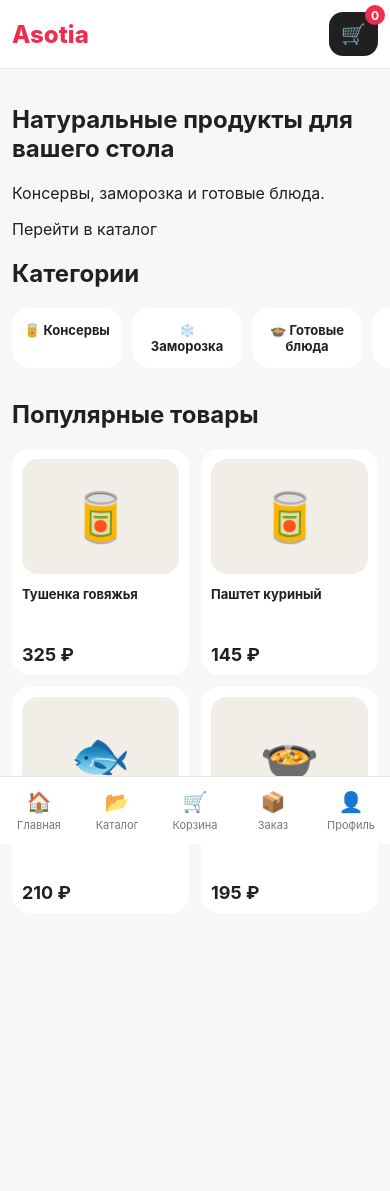
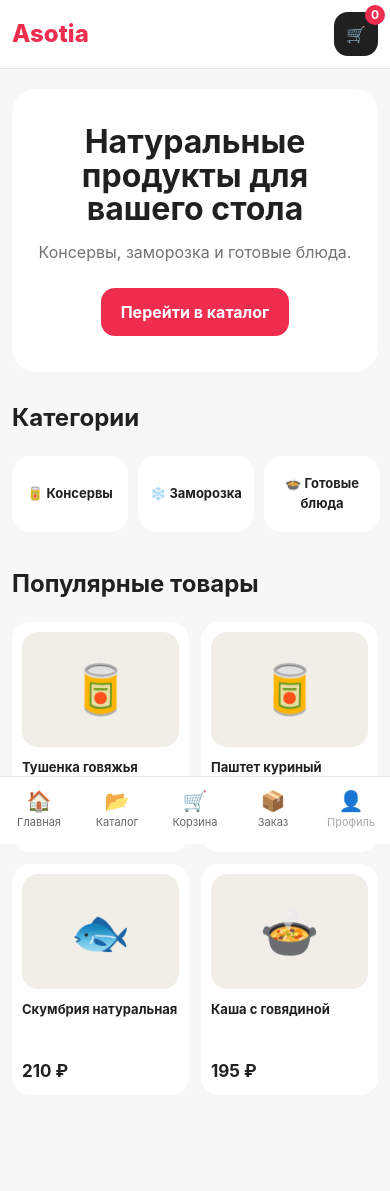
Before and after one commit to Klaus8k/asotia, a Django app: page / in a window 390 px wide. Before the commit the page ends 899 px from the top, so only its background shows below. Run offline with Django 5.2, Linux system fonts and the light colour scheme.

Commit message:
Refine mobile storefront UI

```diff
--- a/static/css/site.css
+++ b/static/css/site.css
@@ -1,12 +1,36 @@
+:root {
+  --color-accent: #ef2d4f;
+  --color-text: #202020;
+  --color-muted: #727272;
+  --color-page: #f7f7f7;
+  --color-surface: #ffffff;
+  --color-soft: #f1eee8;
+  --color-border: #e8e8e8;
+  --content-width: 1180px;
+  --mobile-nav-height: 68px;
+}
+
 * {
   box-sizing: border-box;
 }
 
+html {
+  min-width: 320px;
+}
+
 body {
+  min-height: 100vh;
   margin: 0;
-  font-family: Inter, system-ui, -apple-system, BlinkMacSystemFont, "Segoe UI", sans-serif;
-  background: #f7f7f7;
-  color: #202020;
+  font-family: Inter, system-ui, -apple-system, BlinkMacSystemFont, "Segoe UI",
+    sans-serif;
+  line-height: 1.5;
+  color: var(--color-text);
+  background: var(--color-page);
+}
+
+img {
+  display: block;
+  max-width: 100%;
 }
 
 a {
@@ -14,248 +38,214 @@ a {
   text-decoration: none;
 }
 
+button,
+input {
+  font: inherit;
+}
+
+.visually-hidden {
+  position: absolute;
+  width: 1px;
+  height: 1px;
+  padding: 0;
+  margin: -1px;
+  overflow: hidden;
+  clip: rect(0, 0, 0, 0);
+  white-space: nowrap;
+  border: 0;
+}
+
 .site-header {
-  background: #ffffff;
-  border-bottom: 1px solid #e8e8e8;
   position: sticky;
   top: 0;
-  z-index: 10;
+  z-index: 30;
+  background: var(--color-surface);
+  border-bottom: 1px solid var(--color-border);
 }
 
 .header-container {
-  max-width: 1180px;
-  margin: 0 auto;
-  padding: 14px 16px;
   display: flex;
   align-items: center;
   gap: 20px;
+  width: min(100%, var(--content-width));
+  margin: 0 auto;
+  padding: 14px 16px;
 }
 
 .logo {
+  flex: 0 0 auto;
   font-size: 28px;
   font-weight: 800;
-  color: #ef2d4f;
+  line-height: 1;
+  color: var(--color-accent);
 }
 
 .search-form {
-  flex: 1;
+  flex: 1 1 auto;
 }
 
 .search-form input {
   width: 100%;
   height: 44px;
-  border: none;
+  padding: 0 16px;
+  color: var(--color-text);
+  background: #f1f1f1;
+  border: 1px solid transparent;
   border-radius: 14px;
-  padding: 0 16px;
-  background: #f1f1f1;
-  font-size: 15px;
+  outline: none;
+}
+
+.search-form input:focus {
+  background: var(--color-surface);
+  border-color: var(--color-accent);
 }
 
 .cart-button {
   position: relative;
-  padding: 12px 18px;
+  display: inline-flex;
+  align-items: center;
+  gap: 7px;
+  min-height: 44px;
+  padding: 10px 18px;
+  color: var(--color-surface);
+  background: var(--color-text);
   border-radius: 14px;
-  background: #202020;
-  color: #ffffff;
   font-weight: 700;
+}
+
+.cart-icon {
+  line-height: 1;
 }
 
 .cart-count {
   position: absolute;
   top: -7px;
   right: -7px;
+  display: grid;
+  place-items: center;
   min-width: 20px;
   height: 20px;
   padding: 0 5px;
+  color: var(--color-surface);
+  background: var(--color-accent);
   border-radius: 999px;
-  background: #ef2d4f;
-  color: #ffffff;
   font-size: 12px;
-  display: grid;
-  place-items: center;
+  line-height: 1;
 }
 
 .page-content {
-  max-width: 1180px;
+  width: min(100%, var(--content-width));
+  min-height: calc(100vh - 170px);
   margin: 0 auto;
-  padding: 24px 16px 90px;
+  padding: 28px 16px 72px;
 }
 
 .site-footer {
-  background: #ffffff;
-  border-top: 1px solid #e8e8e8;
   padding: 24px 16px;
+  background: var(--color-surface);
+  border-top: 1px solid var(--color-border);
 }
 
 .footer-container {
-  max-width: 1180px;
+  display: flex;
+  flex-wrap: wrap;
+  gap: 18px;
+  width: min(100%, var(--content-width));
   margin: 0 auto;
-  display: flex;
-  gap: 18px;
-  flex-wrap: wrap;
   color: #555;
+}
+
+.footer-container a:hover {
+  color: var(--color-accent);
 }
 
 .mobile-bottom-nav {
   display: none;
 }
 
-@media (max-width: 767px) {
-  .header-container {
-      padding: 12px;
-  }
+.hero {
+  padding: 52px 24px;
+  margin-bottom: 36px;
+  text-align: center;
+  background: var(--color-surface);
+  border-radius: 24px;
+}
 
-  .logo {
-      font-size: 24px;
-  }
+.hero h1 {
+  max-width: 720px;
+  margin: 0 auto 14px;
+  font-size: clamp(32px, 6vw, 56px);
+  line-height: 1.05;
+}
 
-  .search-form {
-      display: none;
-  }
+.hero p {
+  margin: 0 0 24px;
+  color: var(--color-muted);
+  font-size: 18px;
+}
 
-  .cart-button {
-      margin-left: auto;
-      padding: 10px 12px;
-      font-size: 0;
-  }
-
-  .cart-button::before {
-      content: "🛒";
-      font-size: 20px;
-  }
-
-  .page-content {
-      padding: 16px 12px 88px;
-  }
-
-  .site-footer {
-      display: none;
-  }
-
-  .mobile-bottom-nav {
-      position: fixed;
-      left: 0;
-      right: 0;
-      bottom: 0;
-      height: 68px;
-      background: #ffffff;
-      border-top: 1px solid #e8e8e8;
-      display: grid;
-      grid-template-columns: repeat(5, 1fr);
-      z-index: 20;
-  }
-
-  .mobile-bottom-nav a {
-      display: flex;
-      flex-direction: column;
-      align-items: center;
-      justify-content: center;
-      gap: 4px;
-      color: #777;
-  }
-
-  .mobile-bottom-nav span {
-      font-size: 20px;
-  }
-
-  .mobile-bottom-nav small {
-      font-size: 11px;
-  }
+.hero a {
+  display: inline-flex;
+  padding: 12px 20px;
+  color: var(--color-surface);
+  background: var(--color-accent);
+  border-radius: 14px;
+  font-weight: 700;
 }
 
 .categories {
   display: grid;
-  grid-template-columns: repeat(5, 1fr);
+  grid-template-columns: repeat(5, minmax(0, 1fr));
   gap: 12px;
   margin-bottom: 32px;
 }
 
 .categories a {
-  background: #ffffff;
+  display: grid;
+  place-items: center;
+  min-height: 58px;
+  padding: 14px;
+  text-align: center;
+  background: var(--color-surface);
   border-radius: 18px;
-  padding: 18px;
-  text-align: center;
   font-weight: 700;
 }
 
-.products {
+.home-product-grid,
+.product-grid {
   display: grid;
-  grid-template-columns: repeat(4, 1fr);
+  grid-template-columns: repeat(4, minmax(0, 1fr));
   gap: 18px;
 }
 
-.products article {
-  background: #ffffff;
+.home-product-card,
+.product-card {
+  min-width: 0;
+  padding: 14px;
+  overflow: hidden;
+  background: var(--color-surface);
   border-radius: 20px;
-  padding: 14px;
 }
 
-.products article > div {
-  height: 150px;
-  border-radius: 16px;
-  background: #f1eee8;
+.home-product-visual {
   display: grid;
   place-items: center;
+  height: 150px;
+  margin-bottom: 12px;
+  background: var(--color-soft);
+  border-radius: 16px;
   font-size: 56px;
-  margin-bottom: 12px;
 }
 
-.products h3 {
+.home-product-card h3 {
   min-height: 44px;
   margin: 0 0 12px;
   font-size: 16px;
   line-height: 1.3;
 }
 
-.products strong {
+.home-product-card strong {
   font-size: 22px;
-  color: #202020;
-}
-
-@media (max-width: 1024px) {
-  .products {
-      grid-template-columns: repeat(3, 1fr);
-  }
-}
-
-@media (max-width: 767px) {
-  .categories {
-      display: flex;
-      overflow-x: auto;
-      gap: 10px;
-      margin: 0 -12px 28px;
-      padding: 0 12px 4px;
-  }
-
-  .categories a {
-      min-width: 110px;
-      padding: 14px 10px;
-      font-size: 13px;
-  }
-
-  .products {
-      grid-template-columns: repeat(2, 1fr);
-      gap: 12px;
-  }
-
-  .products article {
-      border-radius: 18px;
-      padding: 10px;
-  }
-
-  .products article > div {
-      height: 115px;
-      font-size: 48px;
-  }
-
-  .products h3 {
-      min-height: 46px;
-      font-size: 13px;
-  }
-
-  .products strong {
-      font-size: 18px;
-  }
 }
 
 .catalog-page {
@@ -320,65 +321,286 @@ a {
 .product-category,
 .product-stock {
   margin: 0 0 6px;
-  color: #777;
+  color: var(--color-muted);
   font-size: 13px;
 }
 
 .product-bottom {
-  margin-top: 12px;
   display: flex;
   align-items: center;
   justify-content: space-between;
+  gap: 8px;
+  margin-top: auto;
+  padding-top: 12px;
 }
 
 .product-bottom strong {
+  min-width: 0;
   font-size: 22px;
+  white-space: nowrap;
 }
 
 .product-bottom button {
+  flex: 0 0 auto;
   width: 38px;
   height: 38px;
+  padding: 0;
+  color: var(--color-surface);
+  background: var(--color-accent);
   border: 0;
   border-radius: 13px;
-  background: #ef2d4f;
-  color: #ffffff;
   font-size: 26px;
   line-height: 1;
+  cursor: pointer;
 }
 
-.empty-message {
+.empty-message,
+.simple-page {
   padding: 24px;
+  background: var(--color-surface);
   border-radius: 18px;
-  background: #ffffff;
-  color: #777;
+}
+
+.breadcrumbs {
+  display: flex;
+  flex-wrap: wrap;
+  gap: 8px;
+  margin-bottom: 22px;
+  color: var(--color-muted);
+  font-size: 14px;
+}
+
+.product-detail-layout {
+  display: grid;
+  grid-template-columns: minmax(0, 1fr) minmax(280px, 0.8fr);
+  gap: 32px;
+}
+
+.product-detail-image,
+.product-detail-info {
+  padding: 24px;
+  background: var(--color-surface);
+  border-radius: 22px;
+}
+
+.product-detail-image {
+  display: grid;
+  place-items: center;
+  min-height: 420px;
+}
+
+.product-detail-image img {
+  width: 100%;
+  max-height: 520px;
+  object-fit: contain;
+}
+
+.product-detail-image span {
+  font-size: 96px;
+}
+
+.product-detail-info h1 {
+  margin: 0 0 18px;
+  font-size: 34px;
+  line-height: 1.1;
+}
+
+.product-detail-price {
+  margin: 0 0 20px;
+  font-size: 30px;
+  font-weight: 800;
+}
+
+.product-description {
+  margin-top: 28px;
+}
+
+.product-description h2 {
+  margin-bottom: 10px;
+  font-size: 20px;
+}
+
+@media (max-width: 1024px) {
+  .home-product-grid,
+  .product-grid {
+    grid-template-columns: repeat(3, minmax(0, 1fr));
+  }
 }
 
 @media (max-width: 767px) {
-  .catalog-header h1 {
-      font-size: 28px;
+  body {
+    padding-bottom: var(--mobile-nav-height);
+  }
+
+  .header-container {
+    gap: 12px;
+    padding: 12px;
+  }
+
+  .logo {
+    font-size: 24px;
+  }
+
+  .search-form {
+    display: none;
+  }
+
+  .cart-button {
+    min-width: 44px;
+    margin-left: auto;
+    padding: 10px 12px;
+  }
+
+  .cart-label {
+    display: none;
+  }
+
+  .page-content {
+    min-height: auto;
+    padding: 20px 12px 28px;
+  }
+
+  .site-footer {
+    display: none;
+  }
+
+  .mobile-bottom-nav {
+    position: fixed;
+    right: 0;
+    bottom: 0;
+    left: 0;
+    z-index: 40;
+    display: grid;
+    grid-template-columns: repeat(5, minmax(0, 1fr));
+    height: var(--mobile-nav-height);
+    background: var(--color-surface);
+    border-top: 1px solid var(--color-border);
+  }
+
+  .mobile-nav-item {
+    display: flex;
+    min-width: 0;
+    flex-direction: column;
+    align-items: center;
+    justify-content: center;
+    gap: 3px;
+    color: #666;
+  }
+
+  .mobile-nav-item span {
+    font-size: 20px;
+    line-height: 1;
+  }
+
+  .mobile-nav-item small {
+    overflow: hidden;
+    font-size: 11px;
+    text-overflow: ellipsis;
+    white-space: nowrap;
+  }
+
+  .mobile-nav-item-disabled {
+    color: #aaa;
+  }
+
+  .hero {
+    padding: 36px 18px;
+    margin-bottom: 28px;
+  }
+
+  .hero p {
+    font-size: 16px;
+  }
+
+  .categories {
+    display: flex;
+    gap: 10px;
+    margin: 0 -12px 28px;
+    padding: 0 12px 6px;
+    overflow-x: auto;
+    scrollbar-width: thin;
+  }
+
+  .categories a {
+    flex: 0 0 116px;
+    min-height: 76px;
+    padding: 12px 10px;
+    font-size: 13px;
+  }
+
+  .home-product-grid,
+  .product-grid {
+    grid-template-columns: repeat(2, minmax(0, 1fr));
+    gap: 12px;
+  }
+
+  .home-product-card,
+  .product-card {
+    padding: 10px;
+    border-radius: 18px;
+  }
+
+  .home-product-visual {
+    height: 115px;
+    font-size: 48px;
+  }
+
+  .home-product-card h3,
+  .product-info h3 {
+    min-height: 46px;
+    font-size: 13px;
   }
 
   .product-image {
-      height: 118px;
+    margin-bottom: 10px;
   }
 
-  .product-info h3 {
-      min-height: 50px;
-      font-size: 13px;
+  .product-image img {
+    padding: 6px;
+  }
+
+  .product-info {
+    min-height: 132px;
   }
 
   .product-category,
   .product-stock {
-      font-size: 12px;
+    font-size: 12px;
   }
 
+  .home-product-card strong,
   .product-bottom strong {
-      font-size: 18px;
+    font-size: 17px;
   }
 
   .product-bottom button {
-      width: 34px;
-      height: 34px;
-      border-radius: 12px;
+    width: 34px;
+    height: 34px;
+    border-radius: 12px;
+    font-size: 23px;
+  }
+
+  .catalog-header h1,
+  .simple-page h1 {
+    font-size: 28px;
+  }
+
+  .product-detail-layout {
+    grid-template-columns: 1fr;
+    gap: 16px;
+  }
+
+  .product-detail-image,
+  .product-detail-info {
+    padding: 16px;
+    border-radius: 18px;
+  }
+
+  .product-detail-image {
+    min-height: 280px;
+  }
+
+  .product-detail-info h1 {
+    font-size: 28px;
   }
 }
--- a/templates/base.html
+++ b/templates/base.html
@@ -11,105 +11,76 @@
     <link rel="stylesheet" href="{% static 'css/site.css' %}">
 </head>
 <body>
+<header class="site-header">
+    <div class="header-container">
+        <a href="{% url 'pages:home' %}" class="logo">Asotia</a>
 
-<header class="site-header">
-
-    <div class="header-container">
-
-        <a href="{% url 'pages:home' %}" class="logo">
-            Asotia
-        </a>
-
-        <form class="search-form"
-              action="{% url 'catalog:index' %}"
-              method="get">
-
+        <form
+            class="search-form"
+            action="{% url 'catalog:index' %}"
+            method="get"
+            role="search"
+        >
+            <label class="visually-hidden" for="site-search">
+                Поиск товаров
+            </label>
             <input
+                id="site-search"
                 type="search"
                 name="q"
                 placeholder="Найти товар..."
+                value="{{ request.GET.q|default:'' }}"
             >
-
         </form>
 
-        <a href="{% url 'cart:detail' %}"
-           class="cart-button">
-
-            🛒 Корзина
-
-            <span class="cart-count">
-                0
-            </span>
-
+        <a href="{% url 'cart:detail' %}" class="cart-button">
+            <span class="cart-icon" aria-hidden="true">🛒</span>
+            <span class="cart-label">Корзина</span>
+            <span class="cart-count">0</span>
         </a>
-
     </div>
-
 </header>
 
 <main class="page-content">
-
     {% block content %}
     {% endblock %}
-
 </main>
 
 <footer class="site-footer">
-
     <div class="footer-container">
-
-        <a href="{% url 'pages:about' %}">
-            О нас
-        </a>
-
-        <a href="{% url 'pages:contacts' %}">
-            Контакты
-        </a>
-
-        <a href="{% url 'pages:delivery' %}">
-            Доставка и оплата
-        </a>
-
-        <a href="{% url 'pages:privacy' %}">
-            Политика
-        </a>
-
-        <a href="{% url 'pages:terms' %}">
-            Соглашение
-        </a>
-
+        <a href="{% url 'pages:about' %}">О нас</a>
+        <a href="{% url 'pages:contacts' %}">Контакты</a>
+        <a href="{% url 'pages:delivery' %}">Доставка и оплата</a>
+        <a href="{% url 'pages:privacy' %}">Политика</a>
+        <a href="{% url 'pages:terms' %}">Соглашение</a>
     </div>
-
 </footer>
 
-<nav class="mobile-bottom-nav">
-
-    <a href="{% url 'pages:home' %}">
+<nav class="mobile-bottom-nav" aria-label="Основная мобильная навигация">
+    <a href="{% url 'pages:home' %}" class="mobile-nav-item">
         <span>🏠</span>
         <small>Главная</small>
     </a>
 
-    <a href="{% url 'catalog:index' %}">
+    <a href="{% url 'catalog:index' %}" class="mobile-nav-item">
         <span>📂</span>
         <small>Каталог</small>
     </a>
 
-    <a href="{% url 'cart:detail' %}">
+    <a href="{% url 'cart:detail' %}" class="mobile-nav-item">
         <span>🛒</span>
         <small>Корзина</small>
     </a>
 
-    <a href="{% url 'orders:checkout' %}">
+    <a href="{% url 'orders:checkout' %}" class="mobile-nav-item">
         <span>📦</span>
         <small>Заказ</small>
     </a>
 
-    <a href="#">
+    <span class="mobile-nav-item mobile-nav-item-disabled" aria-disabled="true">
         <span>👤</span>
         <small>Профиль</small>
-    </a>
-
+    </span>
 </nav>
-
 </body>
 </html>
--- a/templates/catalog/index.html
+++ b/templates/catalog/index.html
@@ -48,7 +48,7 @@
         </div>
 
         {% if products %}
-            <div class="products">
+            <div class="product-grid">
 
                 {% for product in products %}
                     <article class="product-card">
--- a/templates/pages/home.html
+++ b/templates/pages/home.html
@@ -56,28 +56,28 @@
 
     <h2>Популярные товары</h2>
 
-    <div class="products">
+    <div class="home-product-grid">
 
-        <article>
-            <div>🥫</div>
+        <article class="home-product-card">
+            <div class="home-product-visual">🥫</div>
             <h3>Тушенка говяжья</h3>
             <strong>325 ₽</strong>
         </article>
 
-        <article>
-            <div>🥫</div>
+        <article class="home-product-card">
+            <div class="home-product-visual">🥫</div>
             <h3>Паштет куриный</h3>
             <strong>145 ₽</strong>
         </article>
 
-        <article>
-            <div>🐟</div>
+        <article class="home-product-card">
+            <div class="home-product-visual">🐟</div>
             <h3>Скумбрия натуральная</h3>
             <strong>210 ₽</strong>
         </article>
 
-        <article>
-            <div>🍲</div>
+        <article class="home-product-card">
+            <div class="home-product-visual">🍲</div>
             <h3>Каша с говядиной</h3>
             <strong>195 ₽</strong>
         </article>
--- a/templates/pages/simple.html
+++ b/templates/pages/simple.html
@@ -3,6 +3,8 @@
 {% block title %}{{ title }} — Asoti Food Shop{% endblock %}
 
 {% block content %}
-    <h2>{{ title }}</h2>
-    <p>Страница пока не заполнена.</p>
+    <section class="simple-page">
+        <h1>{{ title }}</h1>
+        <p>Страница пока не заполнена.</p>
+    </section>
 {% endblock %}
```
Also changed, not shown: other parts of static/css/site.css (+17 -6 lines), templates/catalog/product_detail.html (+21 -10 lines).
